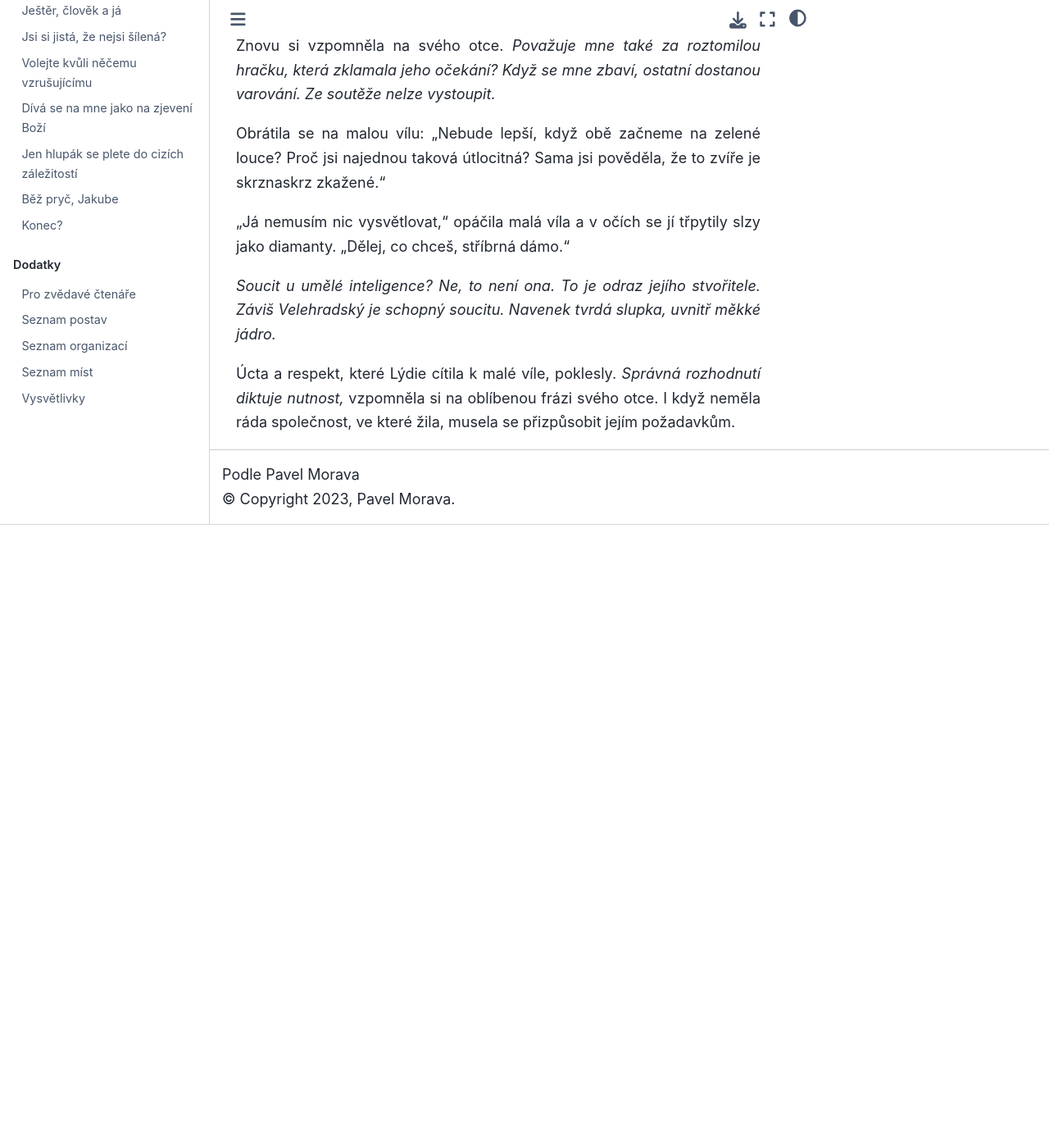
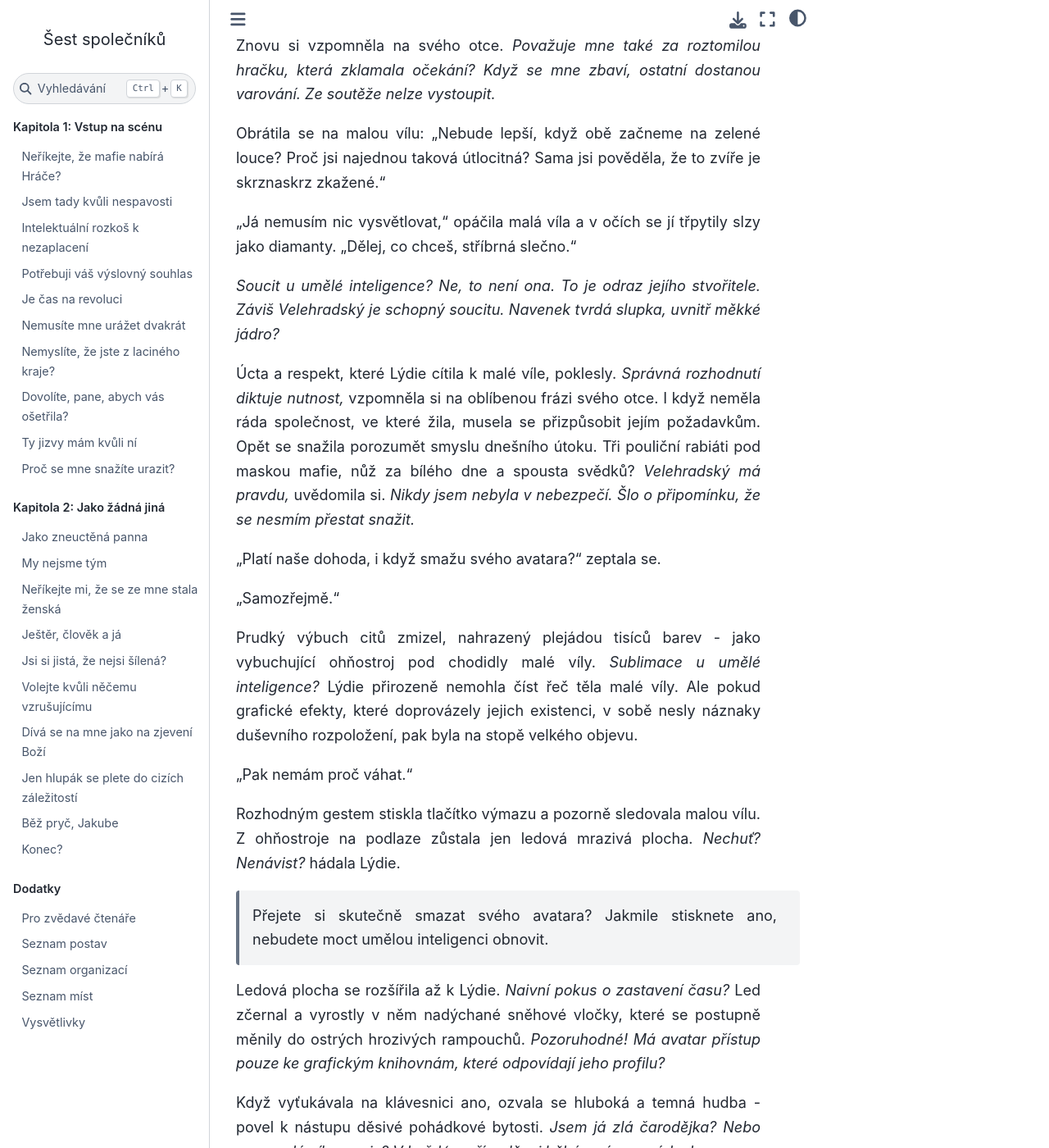
Before and after one commit to hanpari/sest-spolecniku, a Sphinx documentation site: the page built from source/sest_spolecniku/002-jako-zadna-jina/10.md, in a window 1280 px wide and 1400 px high, scrolled down 4448 px. Shown: the whole window at 82% size. Built offline with Sphinx 7.4.7 and the Sphinx Book theme 1.1.4, drawn with Linux system fonts in a browser that asks for light colours; before the commit the page ends 5088 px from its top, so only the background shows below that; some of the changed text lies outside the part shown.

```diff
--- a/source/sest_spolecniku/002-jako-zadna-jina/10.md
+++ b/source/sest_spolecniku/002-jako-zadna-jina/10.md
@@ -94,12 +94,44 @@ Lýdie zaváhala. *Naznačuje, že útok na mne znamená, že jsem ztratila na c
 
 Pokud měla vyloučit Záviše jako osnovatele útoku na ni, pak zůstával jediný podezřelý, její nevlastní bratr Alfréd. Ten měl sklony k přímočarému násilí, když nebylo po jeho. *Copak jsem mu nešla dobrovolně z cesty? Málo ambiciózní ředitelka bezvýznamného ústavu?*
 
-Znovu si vzpomněla na svého otce. *Považuje mne také za roztomilou hračku, která zklamala jeho očekání? Když se mne zbaví, ostatní dostanou varování. Ze soutěže nelze vystoupit.*
+Znovu si vzpomněla na svého otce. *Považuje mne také za roztomilou hračku, která zklamala očekání? Když se mne zbaví, ostatní dostanou varování. Ze soutěže nelze vystoupit.*
 
 Obrátila se na malou vílu: "Nebude lepší, když obě začneme na zelené louce? Proč jsi najednou taková útlocitná? Sama jsi pověděla, že to zvíře je skrznaskrz zkažené."
 
-"Já nemusím nic vysvětlovat," opáčila malá víla a v očích se jí třpytily slzy jako diamanty. "Dělej, co chceš, stříbrná dámo."
+"Já nemusím nic vysvětlovat," opáčila malá víla a v očích se jí třpytily slzy jako diamanty. "Dělej, co chceš, stříbrná slečno."
 
-*Soucit u umělé inteligence? Ne, to není ona. To je odraz jejího stvořitele. Záviš Velehradský je schopný soucitu. Navenek tvrdá slupka, uvnitř měkké jádro.*
+*Soucit u umělé inteligence? Ne, to není ona. To je odraz jejího stvořitele. Záviš Velehradský je schopný soucitu. Navenek tvrdá slupka, uvnitř měkké jádro?*
 
-Úcta a respekt, které Lýdie cítila k malé víle, poklesly. *Správná rozhodnutí diktuje nutnost,* vzpomněla si na oblíbenou frázi svého otce. I když neměla ráda společnost, ve které žila, musela se přizpůsobit jejím požadavkům.
+Úcta a respekt, které Lýdie cítila k malé víle, poklesly. *Správná rozhodnutí diktuje nutnost,* vzpomněla si na oblíbenou frázi svého otce. I když neměla ráda společnost, ve které žila, musela se přizpůsobit jejím požadavkům. Opět se snažila porozumět smyslu dnešního útoku. Tři pouliční rabiáti pod maskou mafie, nůž za bílého dne a spousta svědků? *Velehradský má pravdu,* uvědomila si. *Nikdy jsem nebyla v nebezpečí. Šlo o připomínku, že se nesmím přestat snažit.*
+
+"Platí naše dohoda, i když smažu svého avatara?" zeptala se.
+
+"Samozřejmě."
+
+Prudký výbuch citů zmizel, nahrazený plejádou tisíců barev - jako vybuchující ohňostroj pod chodidly malé víly. *Sublimace u umělé inteligence?* Lýdie přirozeně nemohla číst řeč těla malé víly. Ale pokud grafické efekty, které doprovázely jejich existenci, v sobě nesly náznaky duševního rozpoložení, pak byla na stopě velkého objevu.
+
+"Pak nemám proč váhat."
+
+Rozhodným gestem stiskla tlačítko výmazu a pozorně sledovala malou vílu. Z ohňostroje na podlaze zůstala jen ledová mrazivá plocha. *Nechuť? Nenávist?* hádala Lýdie.
+
+> Přejete si skutečně smazat svého avatara? Jakmile stisknete ano, nebudete moct umělou inteligenci obnovit.
+
+Ledová plocha se rozšířila až k Lýdie. *Naivní pokus o zastavení času?* Led zčernal a vyrostly v něm nadýchané sněhové vločky, které se postupně měnily do ostrých hrozivých rampouchů. *Pozoruhodné! Má avatar přístup pouze ke grafickým knihovnám, které odpovídají jeho profilu?*
+
+Když vyťukávala na klávesnici ano, ozvala se hluboká a temná hudba - povel k nástupu děsivé pohádkové bytosti. *Jsem já zlá čarodějka? Nebo mne malá víla varuje? V každém případě mi běhá mráz po zádech.*
+
+> Probíhá výmaz vašeho avatara...
+
+Najednou bylo po všem. Grafické efekty se vytratily a Lýdie se konečně cítila svobodná. *Nebesa, já toho psa nesnášela,* uvědomila si. *Ale nikdy bych se ho nezbavila, kdybych nechtěla dokázat, že jsem krutá bestie. Gratulujte mi! Donutila jsem malou vílu plakat... Jak nicotné vítězství.*
+
+"Pochopte," řekla bezmocně a omluvně. "Musela jsem. Rozptyloval mne. Nebyla jsem efektivní."
+
+"Věděl, co se děje," odtušila malá víla s nechutí. "Dala sis na čas, stříbrná slečno. Celou dobu vysílal, že nechce umřít. A já ho musela poslouchat. Když ho mazali, dokázal jen výt."
+
+"Kdyby byla možnost se ho zbavit," začala Lýdie zoufale. "Útulek. Záloha. Cokoliv."
+
+"Jenomže ona není. Nežijeme ze sluníčka, stříbrná slečno. Abychom existovali, potřebujeme výpočetní výkon."
+
+Lýdie si vzpomněla na další oblíbený slogan svého otce: "Udělala jsem, co bylo třeba udělat."
+
+"Hm," malá víla kupodivu kývla.
```
Also changed, not shown: other parts of source/sest_spolecniku/002-jako-zadna-jina/10.md (+2 -2 lines), source/sest_spolecniku/001-vstup-na-scenu/05.md (+2 -2 lines), source/sest_spolecniku/002-jako-zadna-jina/01.md (+2 -2 lines), source/sest_spolecniku/002-jako-zadna-jina/03.md (+2 -2 lines), source/sest_spolecniku/dodatky/organizace.md (+1 -1 lines), 1 other file.
